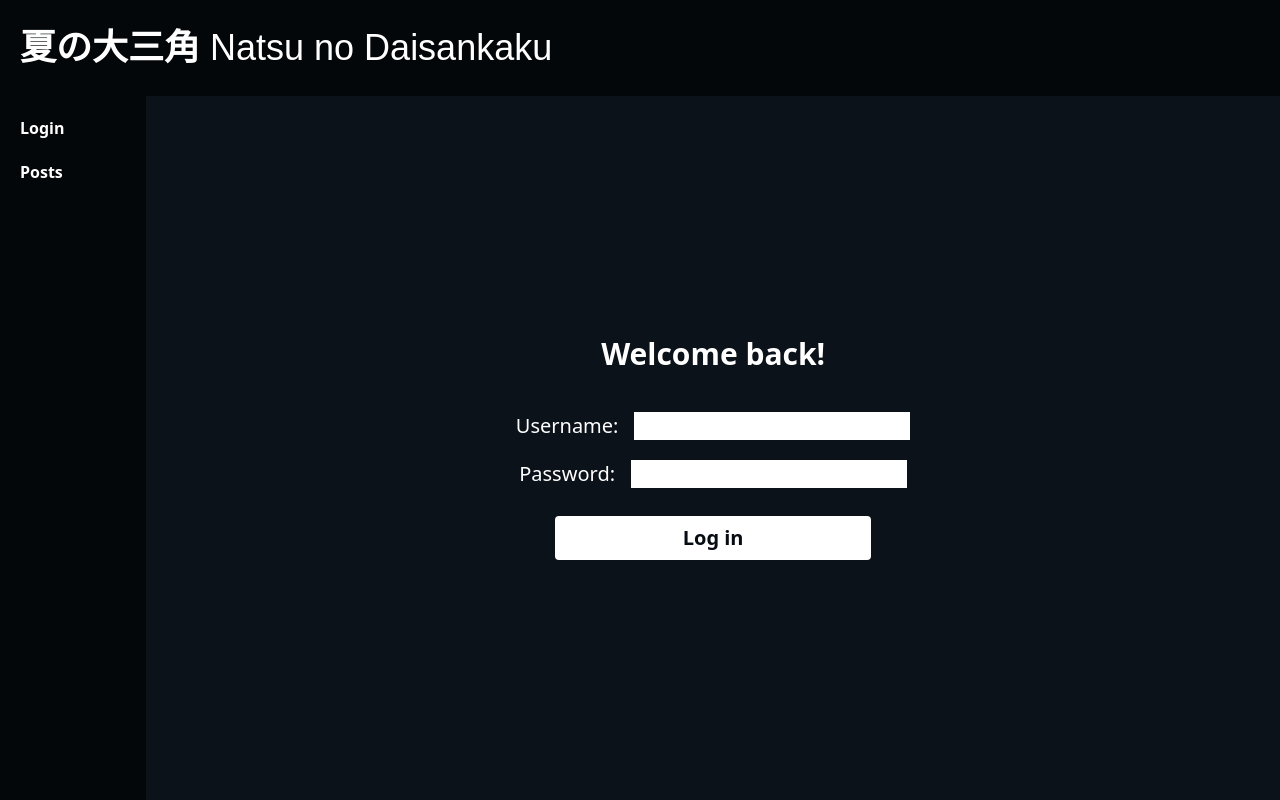
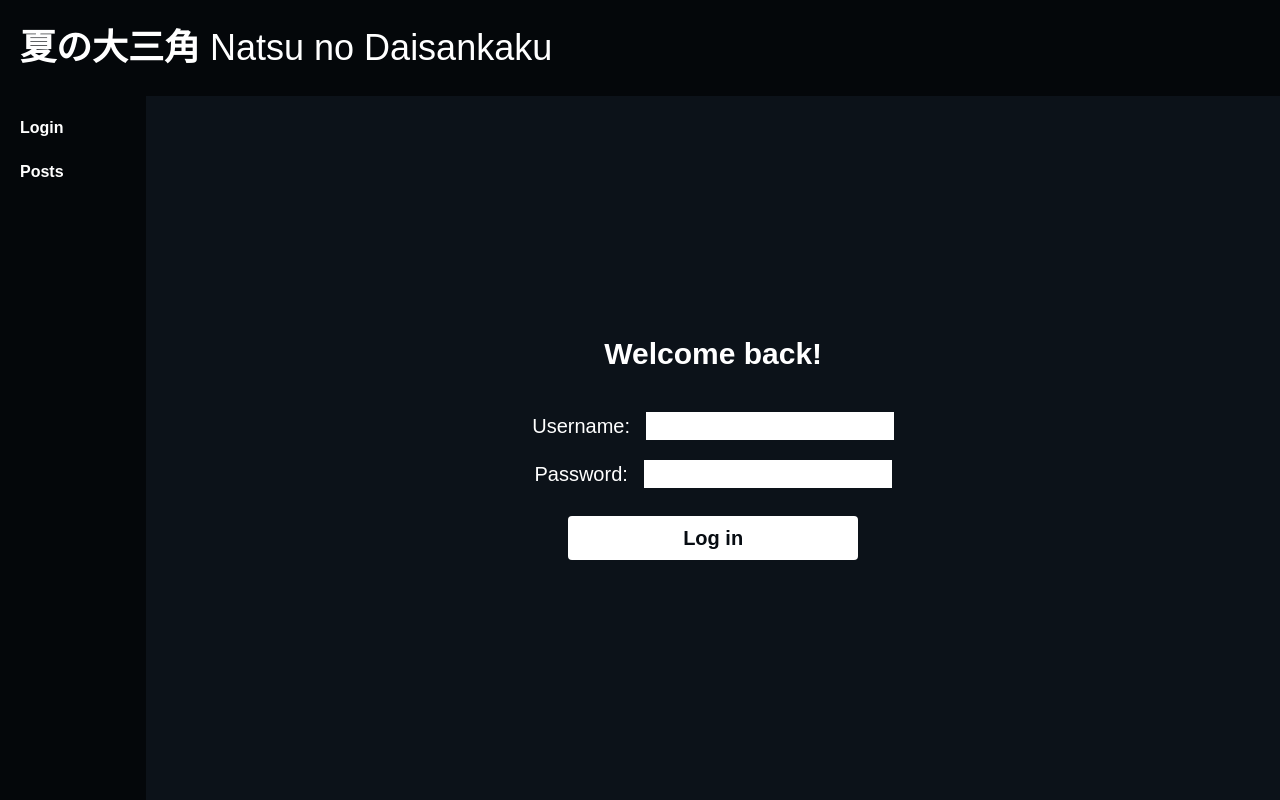
Before and after one commit to kuromika/nnd-frontend-admin, a Next.js app: page /auth/login in a window 1280 px wide. Built offline with nearby package versions, Linux system fonts and the light colour scheme; a web font is replaced by a local one.

Commit message:
Tweak navigation and layout

```diff
--- a/src/layouts/main.tsx
+++ b/src/layouts/main.tsx
@@ -4,7 +4,7 @@ import { Navigation } from "./navigation";
 
 export const Main = ({ children }: PropsWithChildren) => {
   return (
-    <div className="flex flex-col min-h-screen">
+    <div className="flex flex-col min-h-screen font-mincho">
       <Header></Header>
       <div className="flex flex-grow">
         <Navigation></Navigation>
--- a/src/layouts/navigation.tsx
+++ b/src/layouts/navigation.tsx
@@ -3,7 +3,7 @@ import Link from "next/link";
 export const Navigation = () => {
   return (
     <nav className="flex flex-col gap-5 p-5 bg-[#04070A] text-white w-40 font-bold">
-      <Link href="/login">Login</Link>
+      <Link href="/auth/login">Login</Link>
       <Link href="/posts">Posts</Link>
     </nav>
   );
```
